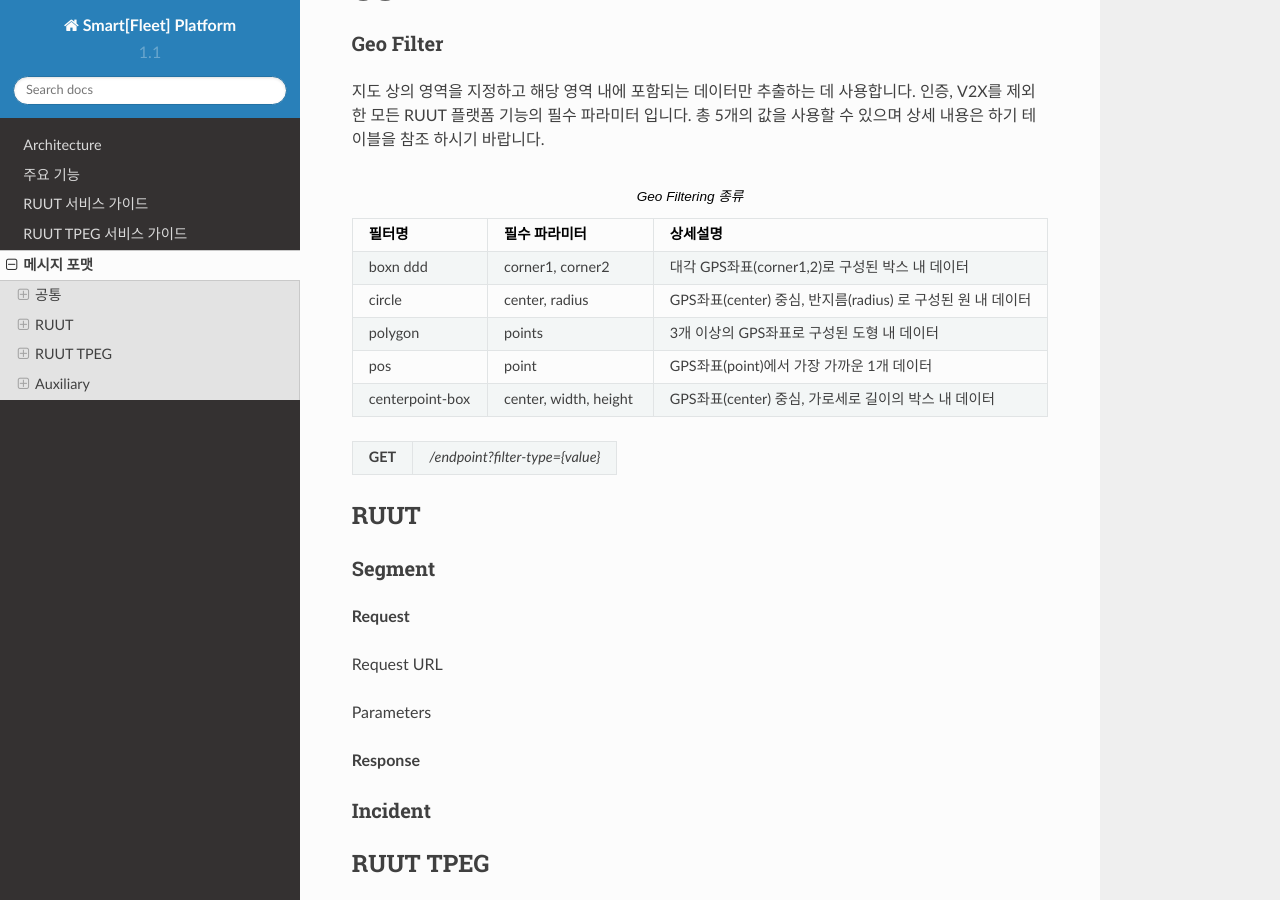
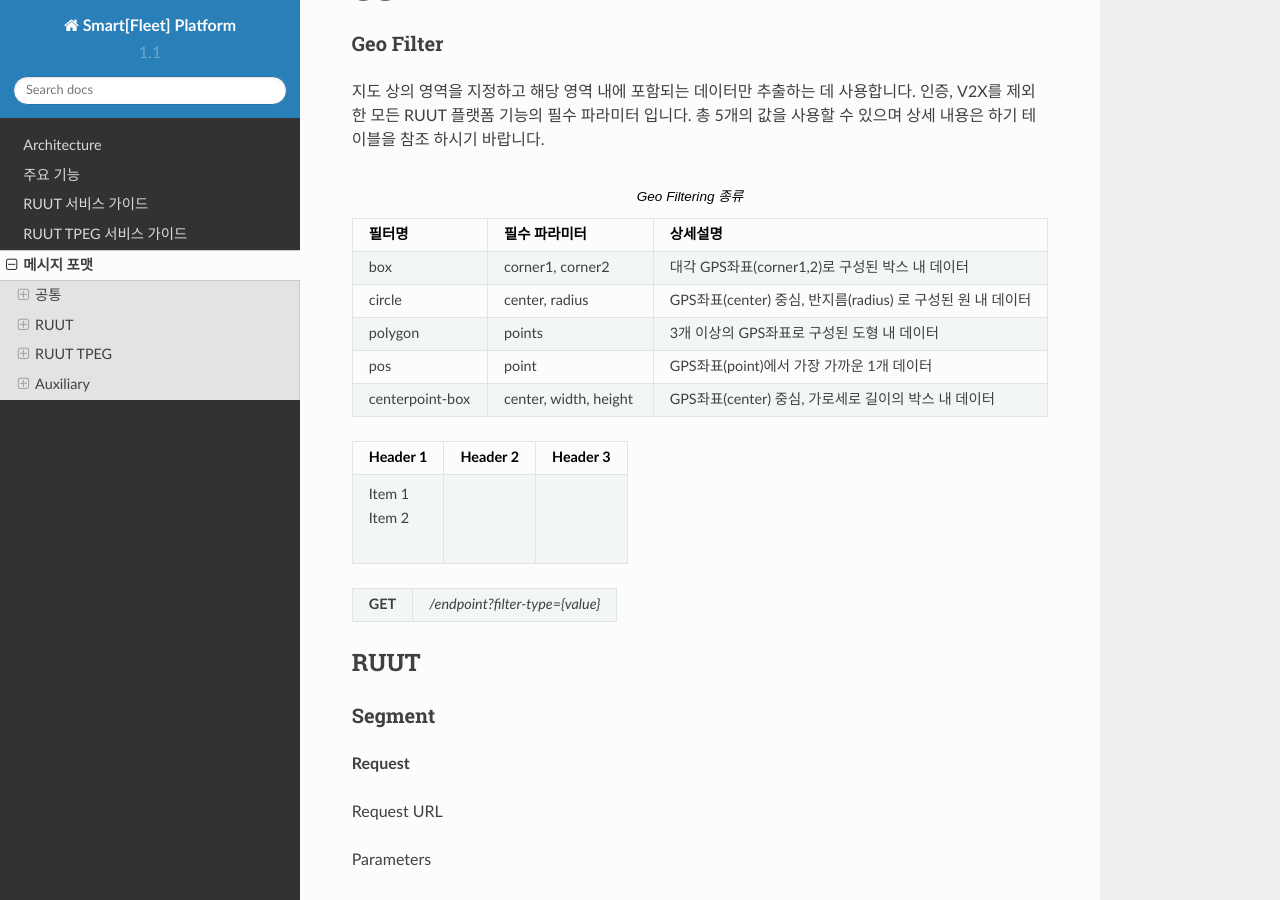
Before and after one commit to harudium/dyrods, a Sphinx documentation site: the page built from source/format.rst, in a window 1280 px wide and 900 px high, scrolled down 341 px. Built offline with Sphinx 7.4.7 and the Read the Docs theme 2.0.0, drawn with Linux system fonts in a browser that asks for light colours.

Commit message:
Update format.rst

```diff
--- a/source/format.rst
+++ b/source/format.rst
@@ -21,13 +21,18 @@
    :header: "필터명", "필수 파라미터", "상세설명"
    :widths: 15, 20, 40
 
-   "box\n ddd", "corner1, corner2", "대각 GPS좌표(corner1,2)로 구성된 박스 내 데이터"
+   "box", "corner1, corner2", "대각 GPS좌표(corner1,2)로 구성된 박스 내 데이터"
    "circle", "center, radius", "GPS좌표(center) 중심, 반지름(radius) 로 구성된 원 내 데이터"
    "polygon", "points", "3개 이상의 GPS좌표로 구성된 도형 내 데이터"
    "pos", "point", "GPS좌표(point)에서 가장 가까운 1개 데이터"
    "centerpoint-box", "center, width, height", "GPS좌표(center) 중심, 가로세로 길이의 박스 내 데이터"
 
-
++----------+----------+----------+
+| Header 1 | Header 2 | Header 3 |
++==========+==========+==========+
+| | Item 1 |          |          |
+| | Item 2 |          |          |
++----------+----------+----------+
 
 +---------+-------------------------------------+
 | **GET** | `/endpoint?filter-type={value}`     |
```
